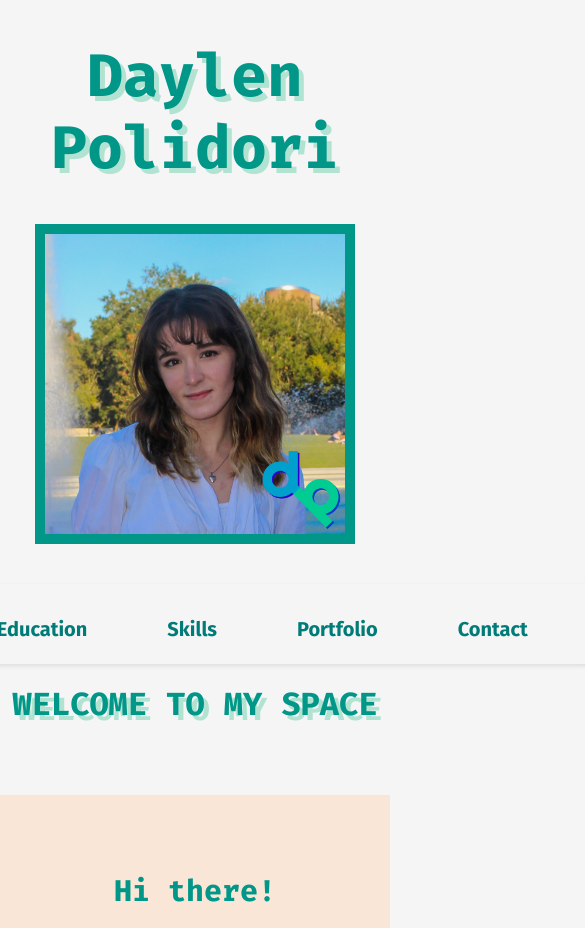
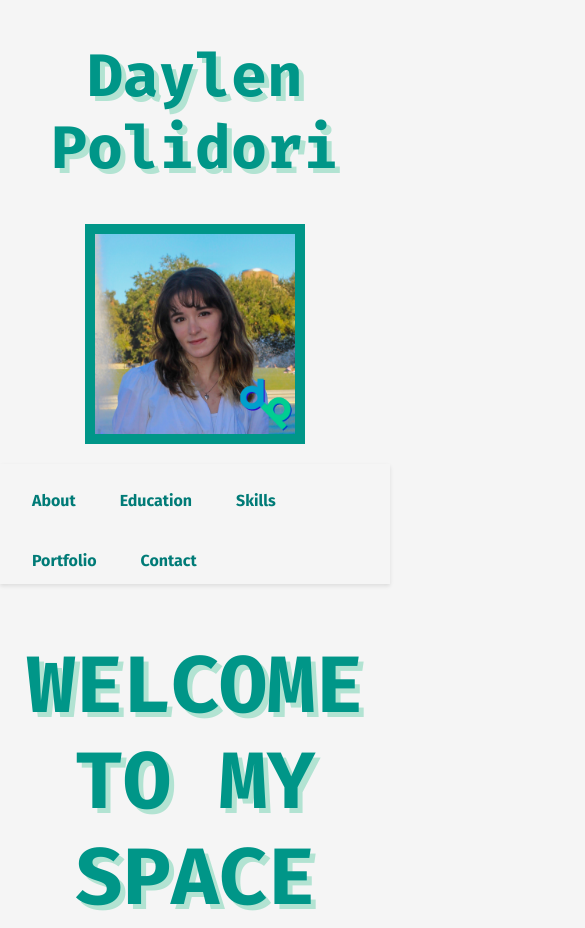
Before and after one commit to n1ghtlen/2025portfolio, a plain HTML site: page index.html in a window 390 px wide. Shown: the top 928 px of the page, 585 px wide, since content can reach past the window. Drawn offline with Linux system fonts and the light colour scheme.

Commit message:
mobile adjustments

```diff
--- a/styles.css
+++ b/styles.css
@@ -173,19 +173,26 @@ li {
 }
 
 /* Mobile styles */
+/* Mobile styles */
 @media (max-width: 600px) {
-    header {
-        flex-direction: column;
-        align-items: center;
-        margin: auto;
+    .navbar {
+        padding: 10px 20px; /* Reduced padding for smaller screens */
     }
+    .navbar ul {
+        gap: 20px; /* Reduced spacing between links */
+        flex-wrap: wrap; /* Allow links to wrap if needed */
+    }
+    .navbar a {
+        font-size: 16px; /* Smaller font size for better fit */
+        padding: 8px 12px; /* Smaller clickable area for mobile */
+    }
+
     .portfoliopic {
-        width: 300px;
+        width: 200px; /* Smaller size for profile picture */
+        margin-bottom: 20px; /* Adjust margin for better spacing */
     }
-    .welcome {
-        font-size: 2rem;
-        text-align: center;
 }
+
 
 /* Tablet styles */
 @media (min-width: 601px) and (max-width: 1200px) {
```
Also changed, not shown: 1 other file.
